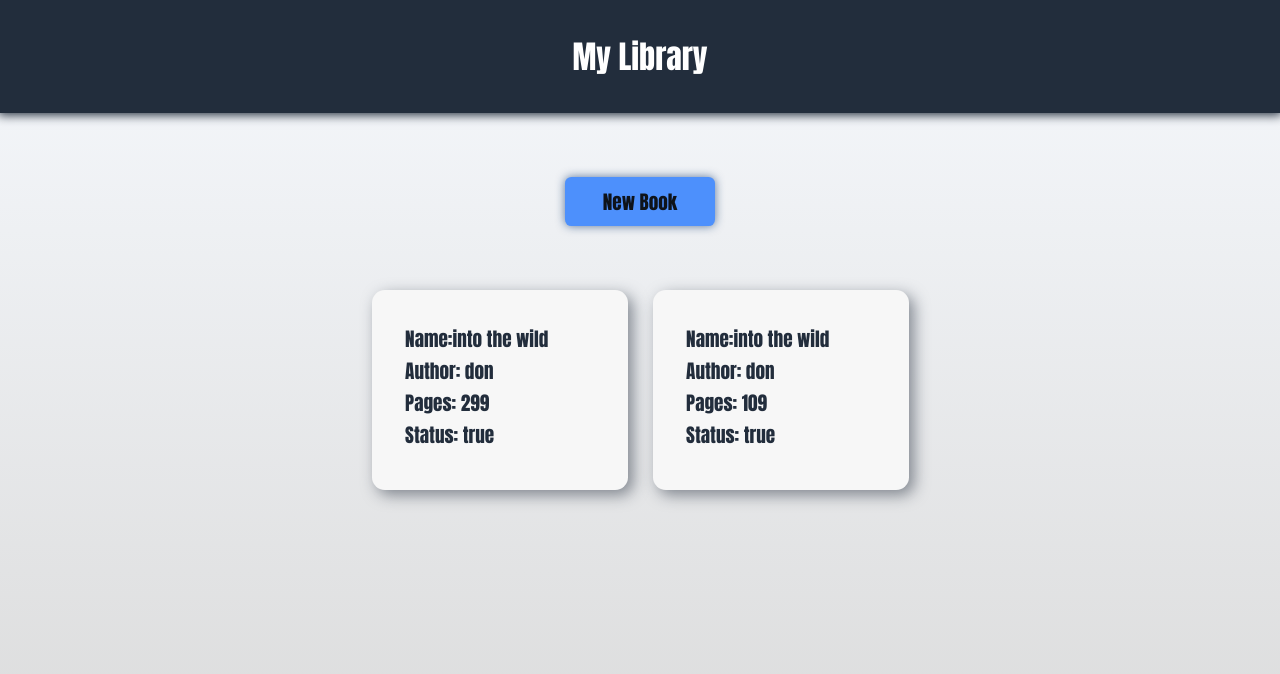
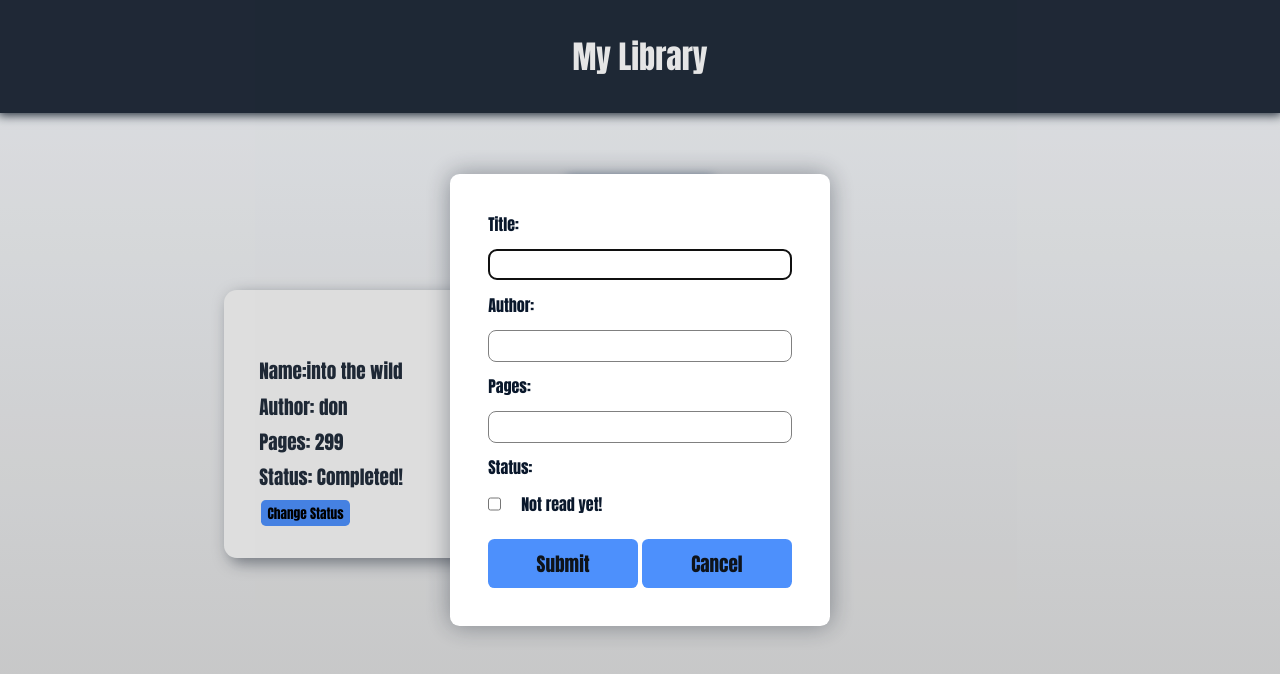
Before and after one commit to soptak96/TOP_library, a plain HTML site: page index.html in a window 1280 px wide. Both pictures are taken after a click on the button "New Book". Drawn offline with Linux system fonts and the light colour scheme.

Commit message:
complete logic for library without form validation

```diff
--- a/index.html
+++ b/index.html
@@ -16,6 +16,29 @@
             <button id="new-book">New Book</button>
         </div>
         <div class="shelves"></div>
+
+        <div class="modal-container">
+            <dialog class="modal">
+                <form method="dialog">
+                    <label for="title">Title:</label>
+                    <input type="text" id="title" >
+                    <label for="author">Author:</label>
+                    <input type="text" id="author">
+                    <label for="pages">Pages:</label>
+                    <input type="number" id="pages" min="0">
+                    <label for="status">Status:</label>
+                    <div class="card-status">
+                        <input type="checkbox" name="status" id="status">
+                        <label id="status-txt" for="status"></label>
+                    </div>
+                    <div class="modal-btn">
+                        <button type="submit" id="submit">Submit</button>
+                        <button type="submit" id="cancel-btn">Cancel</button>
+                    </div>
+
+                </form>
+            </dialog>
+        </div>
     </div>
 </body>
 </html>
--- a/main.js
+++ b/main.js
@@ -1,16 +1,16 @@
-const library = [
+let library = [
     {
         title :"into the wild",
         author : "don",
         pages : 299,
-        status : true,
+        status : "Completed!",
     },
     {
-        title : "into the wild",
+        title : "How to be rich!",
         author : "don",
         pages : 109,
-        status : true,
-    }
+        status : "Not read yet!",
+    },
 ];
 
 function Book(title, author, pages, read){
@@ -24,39 +24,122 @@ Book.prototype.info = function() {
     return `${this.title} by ${this.author}, ${this.pages} pages, ${this.status}`
 }
 
-// const book1 = new Book("millonare", "D.K", 299, true)
-
-
 // function addBookToLibrary() {
-//     const title = prompt("title", "");
-//     const author = prompt("author", "");
-//     const pages = prompt("pages", "");
-//     const status = prompt("status");
-//     const newBook = new Book(title,author, pages, status);
+//     const title = document.querySelector("#title").value;
+//     const author = document.querySelector("#author").value;
+//     const pages = document.querySelector("#pages").value;
+//     const newBook = new Book(title,author, pages, statusTxt.innerText);
 //     library.push(newBook);
 //     console.log(newBook);
-//     console.log(library)
+//     console.log(library);
 
 // }
 
 const shelves = document.querySelector(".shelves");
+const newBookBtn = document.querySelector("#new-book");
+const modal = document.querySelector(".modal");
+const cancelBtn = document.querySelector("#cancel-btn");
+const submitBtn = document.querySelector("#submit");
+
+let status = document.querySelector("#status");
+let statusTxt = document.querySelector("#status-txt");
+statusTxt.textContent = "Not read yet!";
 
 
-function displayBooks() {
-    library.forEach(book => {
+status.addEventListener("change", () =>
+    {if(status.checked === true){
+    statusTxt.textContent = "Completed!";
+   } else {
+    statusTxt.textContent = "Not read yet!";}})
+
+function displayBooks(book) {
         console.log(book.pages);
         const card = document.createElement("div");
         card.classList.add("card");
-        card.innerHTML = `<p>Name:${book.title}</p>
+        card.setAttribute("data-value", book.title)
+        card.innerHTML = `
+        <button class="delete-card" >×</button>
+        <p>Name:${book.title}</p>
         <p>Author: ${book.author}</p>
         <p>Pages: ${book.pages}</P>
-        <p>Status: ${book.status}`;
-        shelves.appendChild(card)
+        <p>Status: ${book.status}</p>
+        <button class="status-af">Change Status</button>`;
+        shelves.appendChild(card);
+    }
 
-
-    })
+function clearInput() {
+    document.querySelector("#title").value = "";
+    document.querySelector("#author").value = "";
+    document.querySelector("#pages").value = "";
+    status.checked = false;
+    statusTxt.textContent = "Not read yet!";
 
 }
 
-// addBookToLibrary();
-displayBooks();
+
+library.forEach(book => displayBooks(book))
+
+newBookBtn.addEventListener("click", () => modal.showModal())
+
+cancelBtn.addEventListener("click", () => modal.close())
+
+submitBtn.addEventListener("click", (e) => {
+
+    e.preventDefault();
+
+    const title = document.querySelector("#title").value;
+    const author = document.querySelector("#author").value;
+    const pages = document.querySelector("#pages").value;
+    const newBook = new Book(title,author, pages, statusTxt.innerText);
+    library.push(newBook);
+
+    console.table(library);
+
+    displayBooks(newBook);
+
+    clearInput();
+
+    modal.close()
+})
+
+
+function deleteBook(element) {
+    if(element.classList.contains("delete-card")){
+
+        let index = library.findIndex(el => el.title === element.parentElement.dataset.value);
+        library.splice(index, 1);
+        console.log(index);
+        element.parentElement.remove();
+
+    }
+}
+
+let statusAf = document.querySelectorAll(".status-af");
+
+
+function changeAf(element) {
+    if(element.innerText === "Change Status"){
+        let index = library.findIndex(book => book.title === element.parentElement.dataset.value)
+        console.log(index);
+        if(library[index].status === "Not read yet!")
+         {library[index].status = "Completed!"}
+         else {library[index].status = "Not read yet!"}
+        shelves.innerHTML = "";
+        library.forEach(book => displayBooks(book));
+        console.table(library);
+
+    }
+}
+
+
+const deleteCard = document.querySelectorAll(".delete-card");
+
+shelves.addEventListener("click", (e) => {
+
+    console.log(e.target.parentElement)
+    deleteBook(e.target);
+    console.table(library);
+
+    changeAf(e.target);
+
+})
--- a/styles.css
+++ b/styles.css
@@ -7,7 +7,10 @@
 .parent {
     width: 100vw;
     height: 100vh;
+    /* max-height:100%; */
+    overflow-x: hidden;
     background: linear-gradient(rgb(246, 249, 253), rgb(218, 218, 218));
+    padding-bottom: 10vh;
 }
 
 .header{
@@ -49,12 +52,13 @@
     padding: 2rem;
     box-shadow: 5px 5px 15px  #222d3c85;
     width: 20vw;
-    height: 25vh;
+    /* height: 25vh; */
     color: #222D3C;
     font-size: 1.2rem;
     display: flex;
     flex-direction: column;
     align-items: flex-start;
+
 }
 
 .card:hover {
@@ -64,12 +68,120 @@
 
 .shelves {
     display: flex;
-    gap: 25px;
-    justify-content: center;
+    gap: 40px 30px;
+    justify-content: flex-start;
+    width: 65vw;
+    flex-wrap: wrap;
+    margin: auto;
 
 }
 
 .card p {
     font-weight: bold;
-    margin: 0.1rem;
+    margin: 0.2rem;
 }
+
+.modal-container {
+    display: flex;
+    justify-self: center;
+    align-items: center;
+}
+
+
+.modal {
+    margin: auto;
+    border: none;
+    border-radius: 0.6rem;
+    padding: 2rem;
+    box-shadow: 0 0 25px 0 #17202e69;
+    font-weight: bold;
+    color: #09172b;
+}
+
+.modal form {
+    display: flex;
+    flex-direction: column;
+}
+
+.modal form > * {
+    margin: 0.4rem;
+}
+
+.modal form input {
+    border-radius: 0.5rem;
+    border: 1px solid gray;
+    padding: 0.3rem;
+}
+
+.modal form input:active {
+    outline: 1px solid #222D3C;
+}
+
+.modal form button{
+    font-weight: bold;
+    border: none;
+    padding: 10px;
+    font-size: 1.2rem;
+    background-color: #4d90fc;
+    color: #0e131a;
+    border-radius: 0.4rem;
+    width: 150px;
+    /* box-shadow: 0 0 10px #123a72ab; */
+    cursor: pointer;
+    margin: auto;
+    margin-top: 10px;
+
+}
+
+.card-status{
+    display: flex;
+    gap: 20px;
+}
+
+.modal form button:active{
+    transform: scale(0.9);
+    transition: 40ms;
+}
+
+.delete-card{
+    margin-left: auto;
+    margin-top: -20px;
+    margin-right: -20px;
+    font-weight: 900;
+    font-size: 2rem;
+    background: none;
+    border: none;
+    color: #09172b;
+    /* position: relative; */
+    /* top: 32px; */
+}
+
+.delete-card:active {
+    transform: scale(0.8);
+}
+
+.delete-card:hover{
+    color: rgb(219, 0, 0);
+    transform: scale(1.3);
+    transform: rotate(90deg);
+    transition: 200ms;
+    cursor: pointer;
+}
+
+.status-af{
+    background-color: #4d90fc;
+    border: none;
+    font-weight: bold;
+    border-radius: 0.3rem;
+    padding: 0.2rem 0.4rem;
+    margin-left: 5px;
+    margin-top: 5px;
+}
+
+.status-af:active {
+    transform: scale(0.8);
+}
+
+.status-af:hover {
+    cursor: pointer;
+}
```
